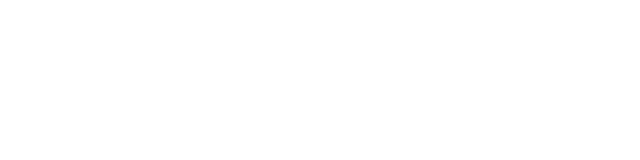
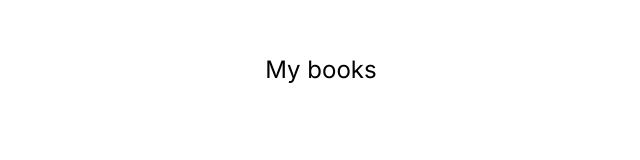
Before and after one commit to hwride/my-books, a Next.js app: page / in a window 1280 px wide. Shown: the part 129-289 px from the top of the page, without its empty margins (319-959 px from the left). Built offline with nearby package versions, Linux system fonts and the light colour scheme.

Commit message:
Make header visible.

```diff
--- a/pages/index.tsx
+++ b/pages/index.tsx
@@ -27,7 +27,7 @@
           content="Manage yours books - the books you want to read, or the books you've already read."
         />
       </Head>
-      <h1 className="invisible mt-12 text-2xl">My books</h1>
+      <h1 className="mt-12 text-2xl">My books</h1>
       <HomepageLogo />
     </main>
   )
```
